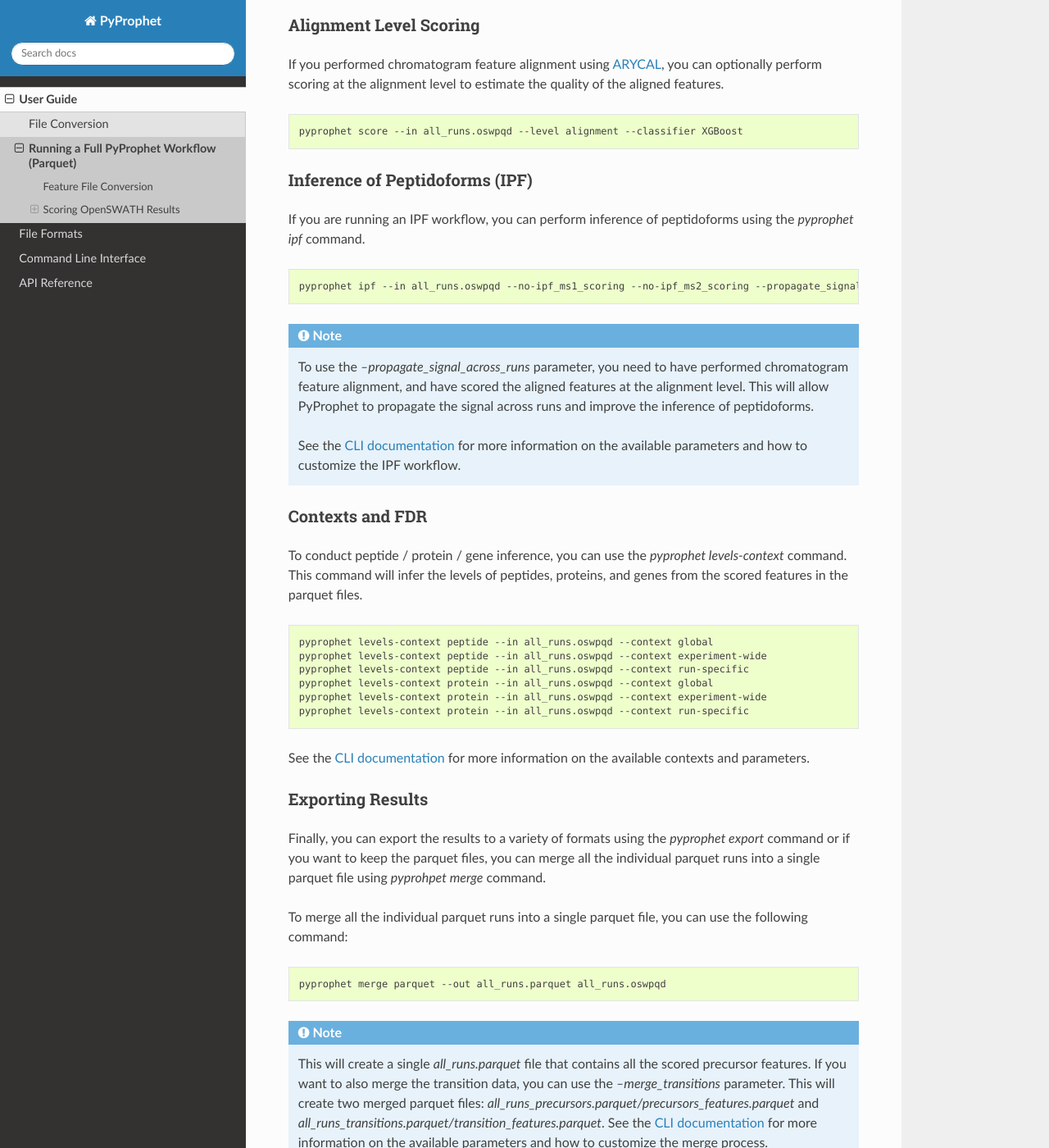
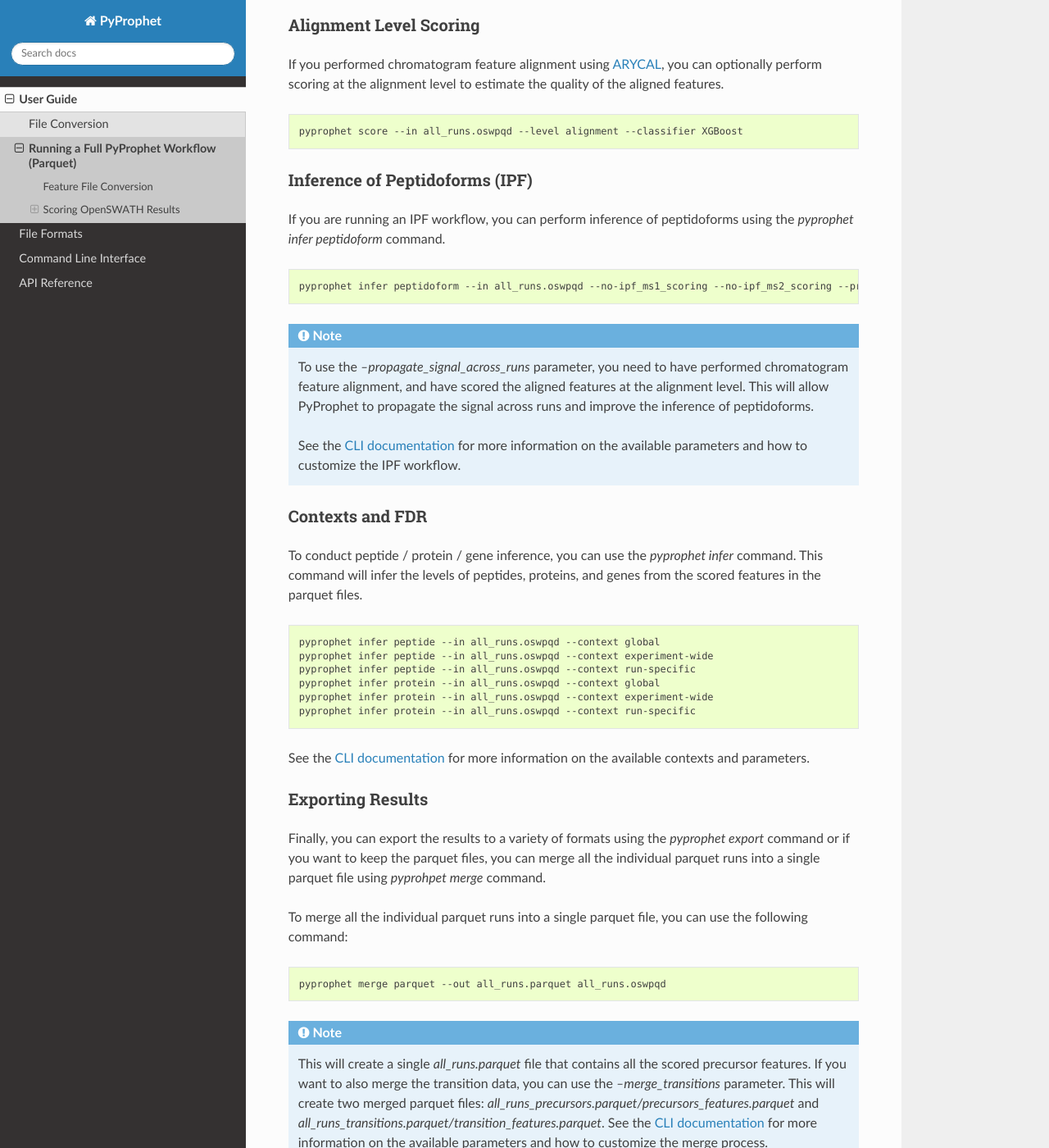
Before and after one commit to PyProphet/pyprophet, a Sphinx documentation site: the page built from docs/user_guide/pyprophet_workflow.rst, in a window 1280 px wide and 1400 px high, scrolled down 2798 px. Shown: the whole window at 82% size. Built offline with Sphinx 7.4.7 and the Read the Docs theme 3.1.0, drawn with Linux system fonts in a browser that asks for light colours.

Commit message:
chore: update CLI documentation to reflect command renaming to 'infer'

```diff
--- a/docs/user_guide/pyprophet_workflow.rst
+++ b/docs/user_guide/pyprophet_workflow.rst
@@ -128,11 +128,11 @@ If you performed chromatogram feature alignment using `ARYCAL <https://github.co
 Inference of Peptidoforms (IPF)
 ^^^^^^^^^^^^^^^^^^^^^^^^^^^^^^^^^^^^^^
 
-If you are running an IPF workflow, you can perform inference of peptidoforms using the `pyprophet ipf` command.
+If you are running an IPF workflow, you can perform inference of peptidoforms using the `pyprophet infer peptidoform` command.
 
 .. code-block:: bash
 
-    pyprophet ipf --in all_runs.oswpqd --no-ipf_ms1_scoring --no-ipf_ms2_scoring --propagate_signal_across_runs --ipf_max_alignment_pep 0.7 --across_run_confidence_threshold 0.5
+    pyprophet infer peptidoform --in all_runs.oswpqd --no-ipf_ms1_scoring --no-ipf_ms2_scoring --propagate_signal_across_runs --ipf_max_alignment_pep 0.7 --across_run_confidence_threshold 0.5
 
 .. note::
     To use the `--propagate_signal_across_runs` parameter, you need to have performed chromatogram feature alignment, and have scored the aligned features at the alignment level. This will allow PyProphet to propagate the signal across runs and improve the inference of peptidoforms.
@@ -142,16 +142,16 @@ If you are running an IPF workflow, you can perform inference of peptidoforms us
 Contexts and FDR
 ^^^^^^^^^^^^^^^^^^^^^^^^^^^^^^^^^^^^^^
 
-To conduct peptide / protein / gene inference, you can use the `pyprophet levels-context` command. This command will infer the levels of peptides, proteins, and genes from the scored features in the parquet files.
+To conduct peptide / protein / gene inference, you can use the `pyprophet infer` command. This command will infer the levels of peptides, proteins, and genes from the scored features in the parquet files.
 
 .. code-block:: bash
 
-    pyprophet levels-context peptide --in all_runs.oswpqd --context global
-    pyprophet levels-context peptide --in all_runs.oswpqd --context experiment-wide
-    pyprophet levels-context peptide --in all_runs.oswpqd --context run-specific
-    pyprophet levels-context protein --in all_runs.oswpqd --context global
-    pyprophet levels-context protein --in all_runs.oswpqd --context experiment-wide
-    pyprophet levels-context protein --in all_runs.oswpqd --context run-specific
+    pyprophet infer peptide --in all_runs.oswpqd --context global
+    pyprophet infer peptide --in all_runs.oswpqd --context experiment-wide
+    pyprophet infer peptide --in all_runs.oswpqd --context run-specific
+    pyprophet infer protein --in all_runs.oswpqd --context global
+    pyprophet infer protein --in all_runs.oswpqd --context experiment-wide
+    pyprophet infer protein --in all_runs.oswpqd --context run-specific
 
 See the :ref:`CLI documentation <cli_levels_context>` for more information on the available contexts and parameters.
 
```
Also changed, not shown: docs/cli.rst (+9 -9 lines).
